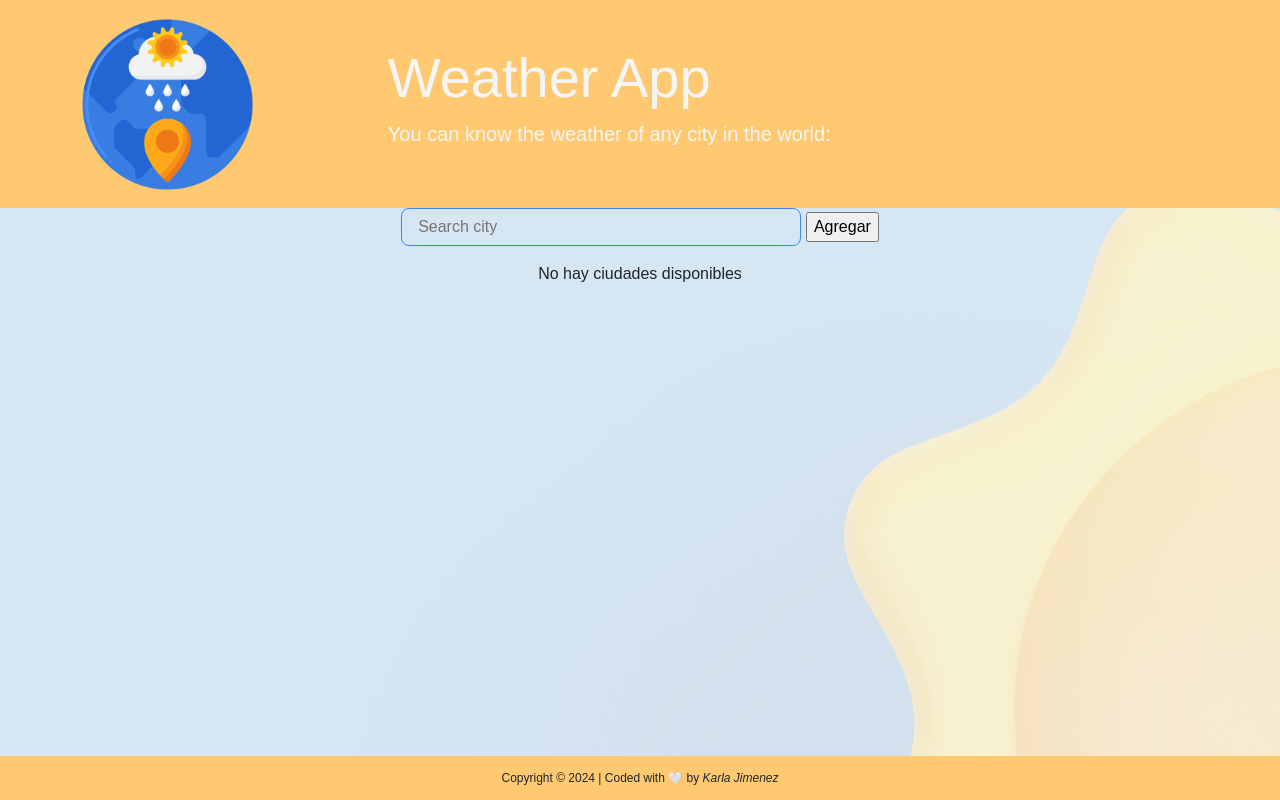
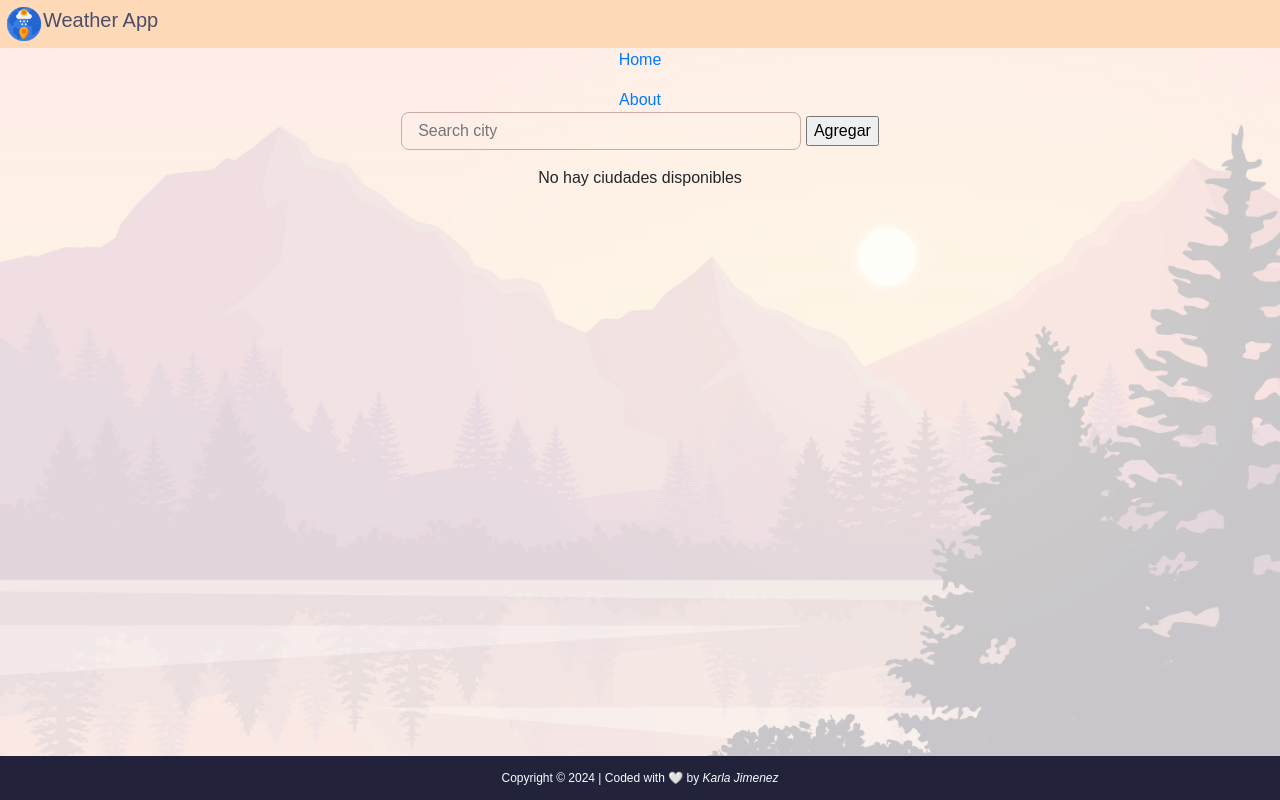
Before and after one commit to Karit08/Weather-App, a React (Create React App) app: page / in a window 1280 px wide. Built offline with nearby package versions, Linux system fonts and the light colour scheme.

Commit message:
se agregaron las rutas, el componente NavBar y se orgaizaron algunos elementos

```diff
--- a/public/index.html
+++ b/public/index.html
@@ -26,14 +26,10 @@
   <body>
     <noscript>You need to enable JavaScript to run this app.</noscript>
     <!-- <div class="jumbotron jumbotron-fluid containerDiv"> -->
-    <header class="conteiner">
-      <div></div>
-      <img src="./clima.png" alt="Clima" width="60%" >
-      <div class="">
-        <h1 class="display-4">Weather App</h1>
-        <p class="lead">You can know the weather of any city in the world:</p>
-      </div>
-    </header>
+    <section class="conteiner">
+      <img src="./clima.png" alt="Clima" width="3%" >
+      <h5>Weather App</h5>
+    </section>
     <div id="root" class="root">
     </div>
     <footer id="footer">
--- a/public/style.css
+++ b/public/style.css
@@ -1,24 +1,25 @@
 
 .conteiner{
-    display: grid;
-    grid-template-columns: 5% 25% 70%;
+    display: flex;
+    /* grid-template-columns: 5% 15% 80%; */
+    flex-direction: row;
+    padding: .3rem;
     align-items: center;
-    height: 100%;
-    background:  #ffc971;
-    padding: .6rem;
-    color: whitesmoke;
+    background:  #ffdab9;
+    color: #4a4e69;
 }
 
 #root{
     text-align: center;
     background: linear-gradient(rgba(255,255,255,0.75), rgba(255,255,255,0.75)), url("back.jpg") no-repeat fixed;
-    background-size:unset;
+    background-size:cover;
 }
 
 #footer{
     font-size: 12px;
     width: 100%;
-    background: #ffc971;
+    background: #22223b;
     padding: .8rem;
     text-align: center;
+    color: azure;
 }
--- a/src/App.js
+++ b/src/App.js
@@ -2,7 +2,7 @@ import React, { useState } from 'react';
 import './App.css';
 import Cards from './components/Cards.jsx';
 import City from './components/City.jsx';
-import SearchBar from './components/SearchBar.jsx';
+import NavBar from './components/NavBar.jsx';
 import About from './components/About.jsx';
 import { Routes, Route } from "react-router-dom";
 // import data from './data.js';
@@ -49,7 +49,7 @@ function App() {
 
   return (
     <div className="App">
-      <SearchBar onSearch={onSearch}/>
+      <NavBar onSearch={onSearch}/>
       <Routes>
         <Route path="/" element ={ <Cards cities={cities} onClose={onClose}/> }/>
         <Route path="/about" element={ <About/> }/>
--- a/src/components/Card.jsx
+++ b/src/components/Card.jsx
@@ -14,14 +14,15 @@ export default function Card(props) { //export default function Card({onClose, n
     <div className={styles.containerButton}>
       <Button variant="outline-danger" className={styles.btn} onClick={props.onClose} >X</Button>{' '}
     </div>
-    <h4 className={styles.containerName}>{props.name} </h4>
+    <Link to={`/city/${props.id}`}>
+      <h4 className={styles.containerName}>{props.name} </h4>
+    </Link>
     <div className={styles.containerInfo}>
       <div className={styles.card}>
         <p>Mín</p>
         <p>{props.min}°</p>
         <p>Máx</p>
         <p>{props.max}°</p>
-        <Link to={`/city/${props.id}`}><p>About</p></Link>
       </div>
       <img src={`http://openweathermap.org/img/wn/${props.img}@2x.png`} alt="Img not found"  className={styles.img}/>
     </div>
--- /dev/null
+++ b/src/components/NavBar.jsx
@@ -0,0 +1,19 @@
+import React from "react";
+import { Link } from "react-router-dom";
+import SearchBar from "./SearchBar";
+import style from '../styles/NavBar.module.css'
+
+
+function NavBar(onSearch) {
+    return(
+        <div className={style.Container}>
+        <Link to="/"><p> Home </p></Link>
+        <div>
+            <Link to="/about"> About </Link>
+        </div>
+        <SearchBar onSearch={onSearch} />
+        </div>
+    );
+};
+
+export default NavBar;
--- a/src/components/SearchBar.jsx
+++ b/src/components/SearchBar.jsx
@@ -5,6 +5,7 @@ import style from '../styles/Search.module.css'
 export default function SearchBar({onSearch}) {
   // acá va tu código
   const [city, setCity] = useState("");
+  console.log(onSearch)
 
   return (
     // <form onSubmit={(e) => {
@@ -21,7 +22,7 @@ export default function SearchBar({onSearch}) {
       className={style.containerInput}
       onSubmit={(e)=>{ //esto tiende a recargar la pagina
         e.preventDefault();
-        onSearch(city);
+        onSearch.onSearch(city);
         setCity("");
       }}
     >
--- a/src/styles/Card.module.css
+++ b/src/styles/Card.module.css
@@ -1,7 +1,7 @@
 .containerCard{
     display: grid;
     grid-template-rows: 25% 65%;
-    background: #b7b7a4;
+    background: #beb2c8;
     opacity: .8;
     border-radius: 8px;
     width: 350px;
--- /dev/null
+++ b/src/styles/NavBar.module.css
@@ -0,0 +1,4 @@
+.container{
+    color: #9a8c98;
+    text-decoration: none;
+}
--- a/src/styles/Search.module.css
+++ b/src/styles/Search.module.css
@@ -3,21 +3,21 @@
 }
 
 .input{
-    border: 1px solid #3a86ff;
+    border: 1px solid #c9ada7;
     border-radius: .5rem;
     background: none;
     padding: 1rem;
     margin-right: .3rem;
     font-size: 1rem;
     line-height: 1.5;
-    color: #3a86ff;
+    color: #c9ada7;
     width: 400px;
     height: 38px;
 }
 
 .input:focus{
     outline: none;
-    border: 1px solid #bc6c25;
-    color: #bc6c25;
-    box-shadow: 1px 1px 1px 1px #bc6c25;
+    border: 1px solid #9a8c98;
+    color: #9a8c98;
+    box-shadow: 1px 1px 1px 1px #9a8c98;
 }
```
Also changed, not shown: public/back.jpg.
